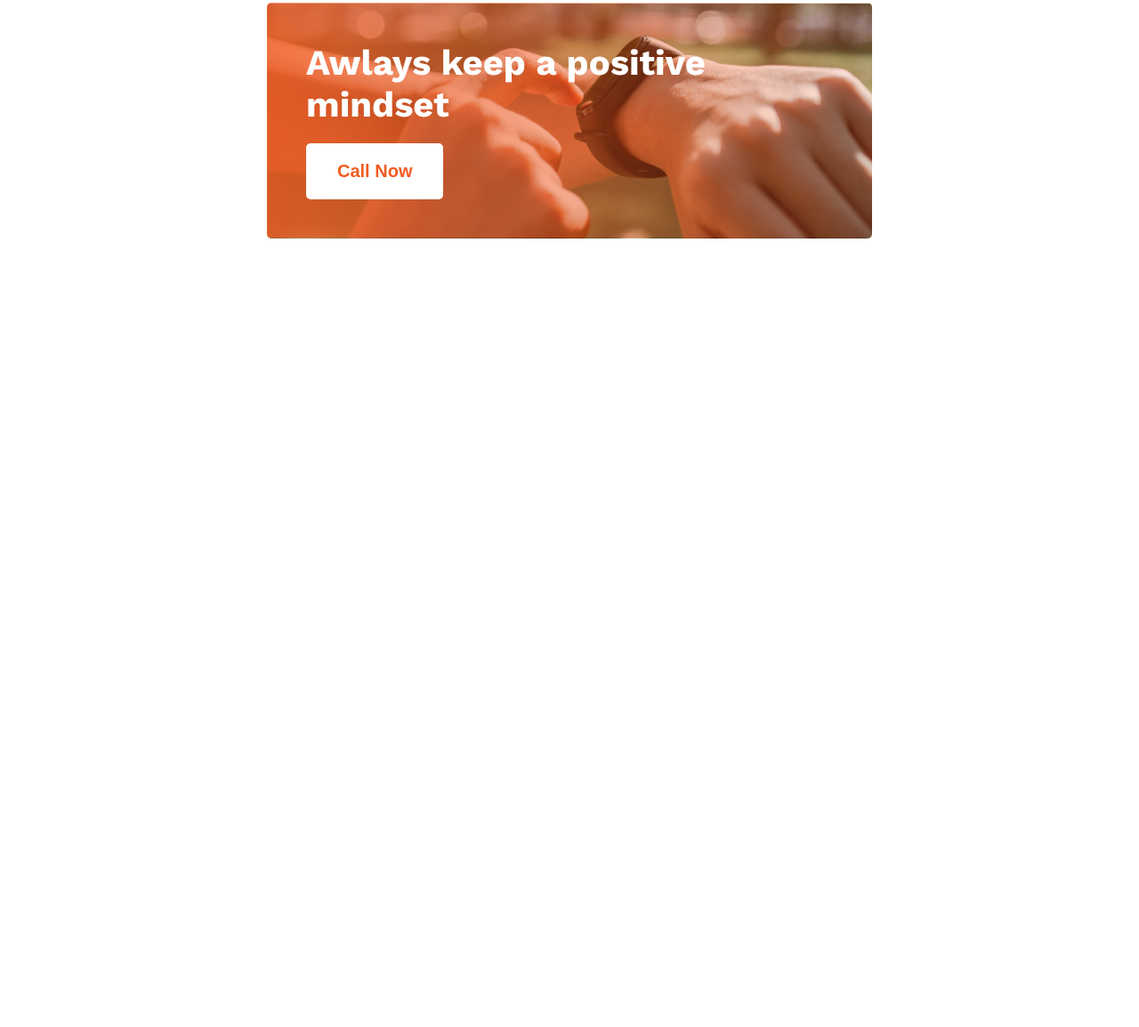
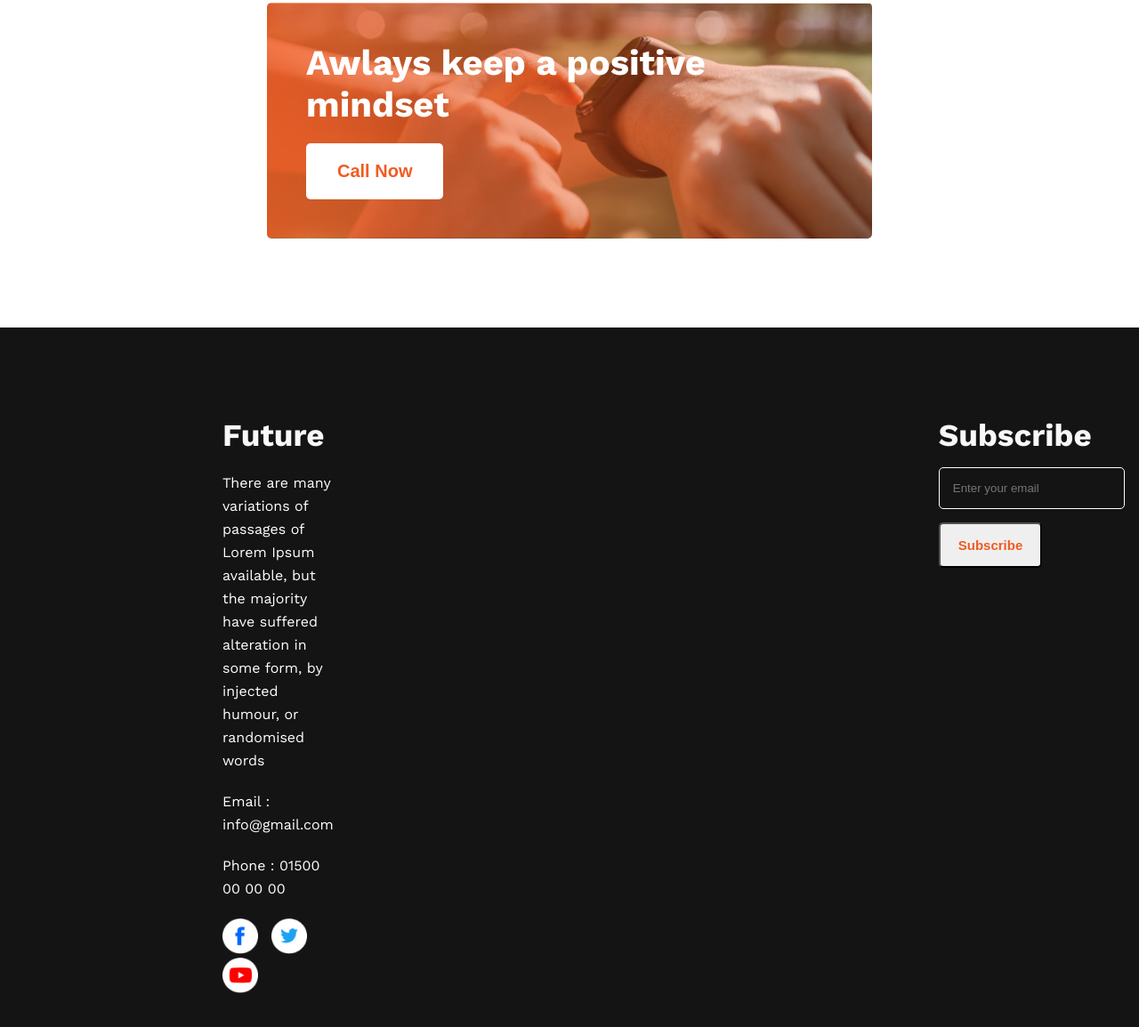
Before and after one commit to CodeWithIfty/new-year-repo, a plain HTML site: page index.html in a window 1280 px wide. Shown: the part 2235-3389 px from the top of the page at 89% size. Before the commit the page ends 2603 px from the top, so only its background shows below. Drawn offline with nearby package versions, Linux system fonts and the light colour scheme.

Commit message:
completed footer section

```diff
--- a/index.html
+++ b/index.html
@@ -89,6 +89,24 @@
 
     <footer>
 
+        <div class="footer">
+            <div class="footer-column1">
+                <h1>Future</h1>
+                <p>There are many variations of passages of Lorem Ipsum available, but the majority have suffered alteration in some form, by injected humour, or randomised words</p>
+                <p class="addr">Email : info@gmail.com</p>
+                <p class="addr">Phone : 01500 00 00 00</p>
+                <img src="./images/icons/fb.png" alt="">
+                <img src="./images/icons/twitter.png" alt="">
+                <img src="./images/icons/youtube.png" alt="">
+            </div>
+            <div class="footer-column2">
+                <h1>Subscribe</h1>
+                <form action="">
+                    <input type="email" placeholder="Enter your email">
+                    <input type="submit" name="" id="" value="Subscribe">
+                </form>
+            </div>
+        </div>
     </footer>
 
 </body>
--- a/style.css
+++ b/style.css
@@ -151,3 +151,65 @@ main{
     margin-top: 20px;
 
  }
+
+
+ /* Footer Section Start */
+ footer{
+    background: #151414;
+    padding: 50px 0px ;
+ }
+ .footer{
+    margin: 50px 250px;
+    color: white;
+    display: flex;
+    justify-content: space-around;
+    gap: 680px ;
+ }
+.footer-column1{
+    width: 400px;
+}
+.footer-column1 > h1{
+    color: #F8F8F8;
+    font-size: 35px;
+    font-weight: 700;
+    margin-bottom: 20px;
+}
+.footer-column1 > p{
+    color: #FFF;
+    font-size: 16px;
+    font-weight: 400;
+    line-height: 26px;
+    margin-bottom: 20px;
+}
+.addr{
+    margin-bottom: 20px;
+}
+.footer-column1 > img{
+    width: 40px;
+    height: 40px;
+    margin-right: 10px;
+}
+
+.footer-column2 > h1{
+    color: #F8F8F8;
+    font-size: 35px;
+    font-weight: 700;
+}
+.footer-column2 > form >input{
+    display: block;
+    margin: 15px 0px;
+    padding: 15px 15px 15px;
+}
+.footer-column2 > form > input[type="email"]{
+    background:  #151414;
+    border: 1px solid white;
+    border-radius: 5px ;
+    color: white;
+}
+.footer-column2 > form > input[type="submit"]{
+    color: #F15B22;
+    padding: 15px 20px;
+    border-radius: 5px;
+    font-size: 15px;
+    font-weight: 700;
+}
```
